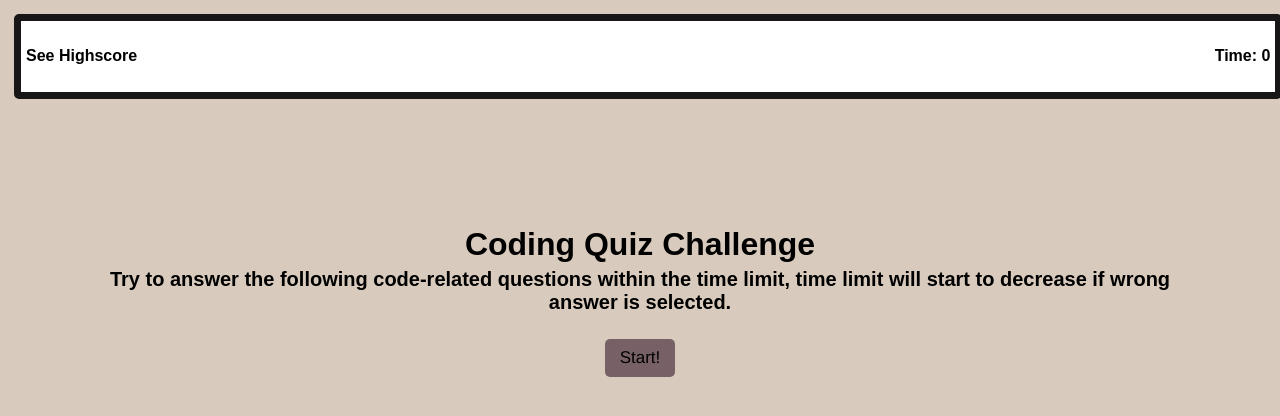
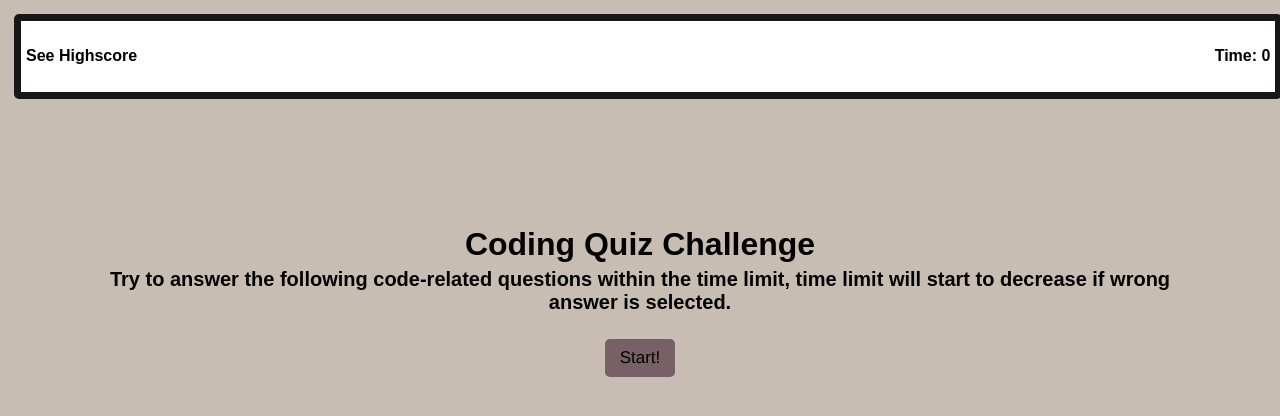
Before and after one commit to dtm5169/CodeQuiz, a plain HTML site: page index.html in a window 1280 px wide. Drawn offline with Linux system fonts and the light colour scheme.

Commit message:
changed background color

```diff
--- a/style.css
+++ b/style.css
@@ -15,7 +15,7 @@
 
 }
 body {
-    background-color: #d8cbbd;
+    background-color: #c8bdb2;
     font-family: Arial, Helvetica, sans-serif;
 
 }
```
